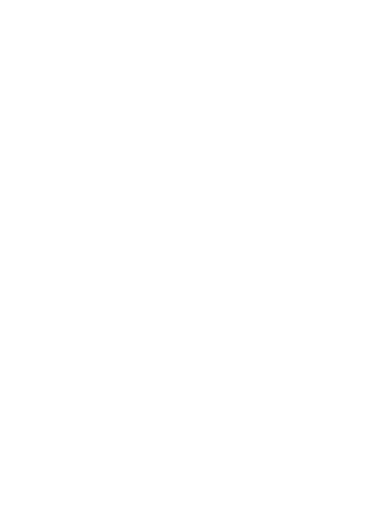
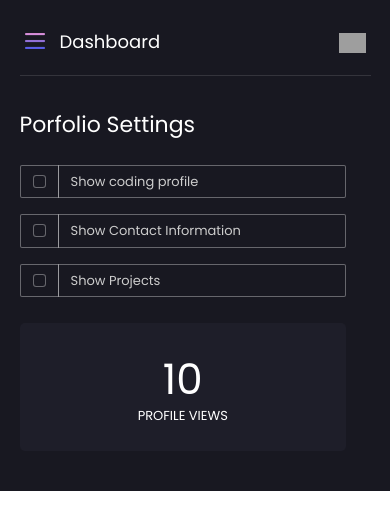
Before and after one commit to codefreakkk/devsinfo, a React (Create React App) app: page /settings in a window 390 px wide. Before the commit this address had no page. Shown: the top 530 px of the page. Built offline with nearby package versions, Linux system fonts and the light colour scheme; grey boxes are pictures that could not be loaded.

Commit message:
changes done in project and settings section

```diff
--- a/src/App.js
+++ b/src/App.js
@@ -2,6 +2,7 @@
 import { BrowserRouter, Route, Routes } from "react-router-dom";
 import Home from "./components/Home";
 import Projects from "./components/Projects";
+import Settings from "./components/Settings";
 import Sidebar from "./components/Sidebar";
 
 function App() {
@@ -14,6 +15,9 @@
             <Route path="/projects" element={<Projects/>} />
           </Routes>
           <Routes>
+            <Route path="/settings" element={<Settings/>} />
+          </Routes>
+          <Routes>
             <Route path="/" element={<Home />} />
           </Routes>
         </BrowserRouter>
--- /dev/null
+++ b/src/components/Contact.jsx
@@ -0,0 +1,40 @@
+import React from "react";
+
+function Contact() {
+  return (
+    <>
+        <div className="c_inner">
+      <div className="mb-4 mt-5 c_heading">Contact</div>
+      <div class="mb-3">
+        <label for="exampleInputEmail1" class="form-label white">
+          Name
+        </label>
+        <input type="email" class="form-control" id="project_name" />
+      </div>
+      <div class="mb-3">
+        <label for="exampleInputEmail1" class="form-label white">
+          Email
+        </label>
+        <input type="email" class="form-control" id="project_name" />
+      </div>
+
+      <label for="exampleInputEmail1" class="form-label white">
+        Description
+      </label>
+      <div class="form-floating">
+        <textarea
+          class="form-control"
+          placeholder="Leave a comment here"
+          id="project_description"
+        ></textarea>
+      </div>
+
+      <button type="submit" class="btn btn-primary">
+        Save
+      </button>
+      </div>
+    </>
+  );
+}
+
+export default Contact;
--- a/src/components/Home.jsx
+++ b/src/components/Home.jsx
@@ -5,11 +5,11 @@
 import email from "../assets/images/email.png";
 import contact from "../assets/images/contact.png";
 import HomeProfile_mobile from "./HomeProfile_mobile";
-import ProjectContainer from "./ProjectContainer";
 import Resume from "./Resume";
 import Codingprofile from "./Codingprofile";
 import logo from "../assets/images/harsh.jpeg";
 import ProjectsComponent from "./ProjectsComponent";
+import Contact from "./Contact";
 
 function Home() {
   return (
@@ -58,9 +58,11 @@
           </div>
           {/* mobile view */}
           <HomeProfile_mobile />
+
           <ProjectsComponent/>
           <Resume />
           <Codingprofile />
+          <Contact/>
         </div>
       </div>
     </>
--- a/src/components/Navbar.jsx
+++ b/src/components/Navbar.jsx
@@ -1,5 +1,5 @@
 import React from "react";
-import code from "../assets/images/code.png";
+import code from "../assets/images/hamburger.png";
 import logout from "../assets/images/exit.png";
 function Navbar() {
 
@@ -13,7 +13,7 @@
       <div className="navbar">
         <div className="navbar_inner">
           <div className="navbar_profile_heading_sub" onClick={handleToggle}>
-            <img src={code} className="navbar_heading_mobile cursor" height="30" />
+            <img src={code} className="navbar_heading_mobile cursor" height="20" style={{marginRight: "15px"}}/>
             <span className="navbar_heading_sub cursor">Dashboard</span>
           </div>
           {/* <div className="navbar_heading cursor">Dashboard</div> */}
--- /dev/null
+++ b/src/components/Settings.jsx
@@ -0,0 +1,88 @@
+import React from "react";
+import Navbar from "./Navbar";
+import "../css/style.css";
+
+function Settings() {
+  return (
+    <>
+      <div className="home">
+        <Navbar />
+        <div className="settings_container">
+          <div className="mb-4 p_heading">Porfolio Settings</div>
+          <div>
+            <div className="setting_inner">
+              <div class="col" style={{ marginRight: "25px" }}>
+                <div>
+                  <div class="input-group mb-3">
+                    <div class="input-group-text show">
+                      <input
+                        class="form-check-input mt-0 show"
+                        type="checkbox"
+                        value=""
+                        aria-label="Checkbox for following text input"
+                      />
+                    </div>
+                    <input
+                      type="text"
+                      class="form-control show"
+                      value="Show coding profile"
+                    />
+                  </div>
+                </div>
+                <div>
+                  <div class="input-group mb-3">
+                    <div class="input-group-text show">
+                      <input
+                        class="form-check-input mt-0 show"
+                        type="checkbox"
+                        value=""
+                      />
+                    </div>
+                    <input
+                      type="text"
+                      class="form-control show"
+                      value="Show Contact Information"
+                    />
+                  </div>
+                </div>
+                <div>
+                  <div class="input-group mb-3">
+                    <div class="input-group-text show">
+                      <input
+                        class="form-check-input mt-0 show"
+                        type="checkbox"
+                        value=""
+                      />
+                    </div>
+                    <input
+                      type="text"
+                      class="form-control show"
+                      value="Show Projects"
+                    />
+                  </div>
+                </div>
+              </div>
+              <div class="col">
+                <div className="profile_count">
+                  <div
+                    style={{
+                      display: "flex",
+                      alignItems: "center",
+                      justifyContent: "center",
+                      flexDirection: "column",
+                    }}
+                  >
+                    <div className="count">10</div>
+                    <div className="views">PROFILE VIEWS</div>
+                  </div>
+                </div>
+              </div>
+            </div>
+          </div>
+        </div>
+      </div>
+    </>
+  );
+}
+
+export default Settings;
--- a/src/components/Sidebar.jsx
+++ b/src/components/Sidebar.jsx
@@ -5,7 +5,7 @@
 import projects from "../assets/images/projects.png";
 import theme from "../assets/images/theme.png";
 import exit from "../assets/images/logout.png";
-import { NavLink, Link } from "react-router-dom";
+import { NavLink } from "react-router-dom";
 
 function Sidebar() {
   return (
@@ -30,9 +30,11 @@
         <div className="main">
           <img src={theme} height="20" className="blackImg" />
         </div>
+        <NavLink to="/settings">
         <div className="main">
           <img src={setting} height="20" className="blackImg" />
         </div>
+        </NavLink>
         <div className="main exit">
           <img src={exit} height="25" className="blackImg" />
         </div>
--- a/src/css/style.css
+++ b/src/css/style.css
@@ -255,6 +255,12 @@
     margin-top: 20px;
 }
 
+.c_heading {
+    color: white;
+    font-family: 'Poppins', sans-serif;
+    font-size: 18px;
+}
+
 .project_grid {
     /* background-color: red; */
 }
@@ -415,6 +421,11 @@
 
 }
 
+.c_inner {
+    width: 55%;
+    margin-top: 20px;
+}
+
 
 #project_name {
     background-color:#181821;
@@ -434,6 +445,52 @@
     letter-spacing: .5px;
     height: 150px;
     margin-bottom: 20px;
+}
+
+/* Settings section */
+
+.settings_container {
+    width: 55%;
+    /* border: 1px solid red; */
+    margin: 40px auto
+}
+
+.show {
+    border-radius: 2px;
+    border: .1px solid rgba(255, 255, 255, 0.343);
+    background-color:#181821;
+    color: rgb(205, 205, 205);
+    font-family: 'Poppins', sans-serif;
+    font-size: 13px;
+}
+
+.profile_count {
+    background-color: #1e1e29;
+    width: 50%;
+    display: flex;
+    align-items: center;
+    justify-content: center;
+    padding: 28px;
+    border-radius: 5px;
+}
+
+.count {
+    color: white;
+    font-family: 'Poppins', sans-serif;
+    font-size: 42px;
+}
+
+.views {
+    color: white;
+    font-family: 'Poppins', sans-serif;
+    font-size: 13px;
+    margin-top: -5px;
+}
+
+.setting_inner {
+    /* background-color: red; */
+    display: flex;
+    /* flex-wrap: n; */
 }
 
 @media only screen and (max-width: 850px) {
@@ -535,6 +592,27 @@
         margin: 50px auto;
         padding: 10px 40px;
 
+    }
+    .c_inner {
+        width: 85%;
+        margin-top: 20px;
+    }
+    .setting_inner {
+        flex-direction: column;
+        width: 100%;
+    }
+    .settings_container {
+        width: 90%;
+    }
+    .profile_count {
+        background-color: #1e1e29;
+        width: 93%;
+        display: flex;
+        align-items: center;
+        justify-content: center;
+        padding: 25px;
+        border-radius: 5px;
+        margin-top: 10px;
     }
 }
 
@@ -653,4 +731,25 @@
         padding: 10px 40px;
 
     }
+    .c_inner {
+        width: 85%;
+        margin-top: 20px;
+    }
+    .setting_inner {
+        flex-direction: column;
+        width: 100%;
+    }
+    .settings_container {
+        width: 90%;
+    }
+    .profile_count {
+        background-color: #1e1e29;
+        width: 93%;
+        display: flex;
+        align-items: center;
+        justify-content: center;
+        padding: 25px;
+        border-radius: 5px;
+        margin-top: 10px;
+    }
 }
```
Also changed, not shown: src/components/Projects.jsx (+25 -4 lines), src/assets/images/hamburger.png (added).
